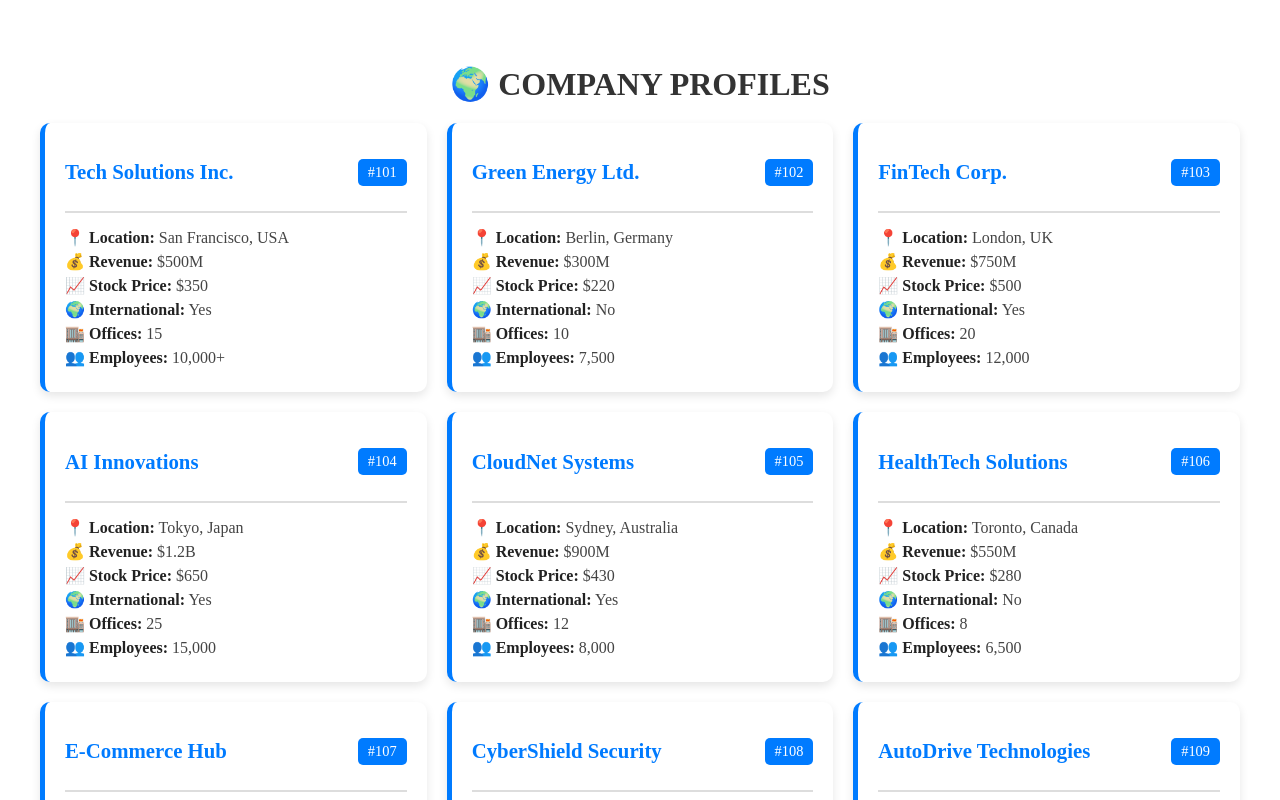
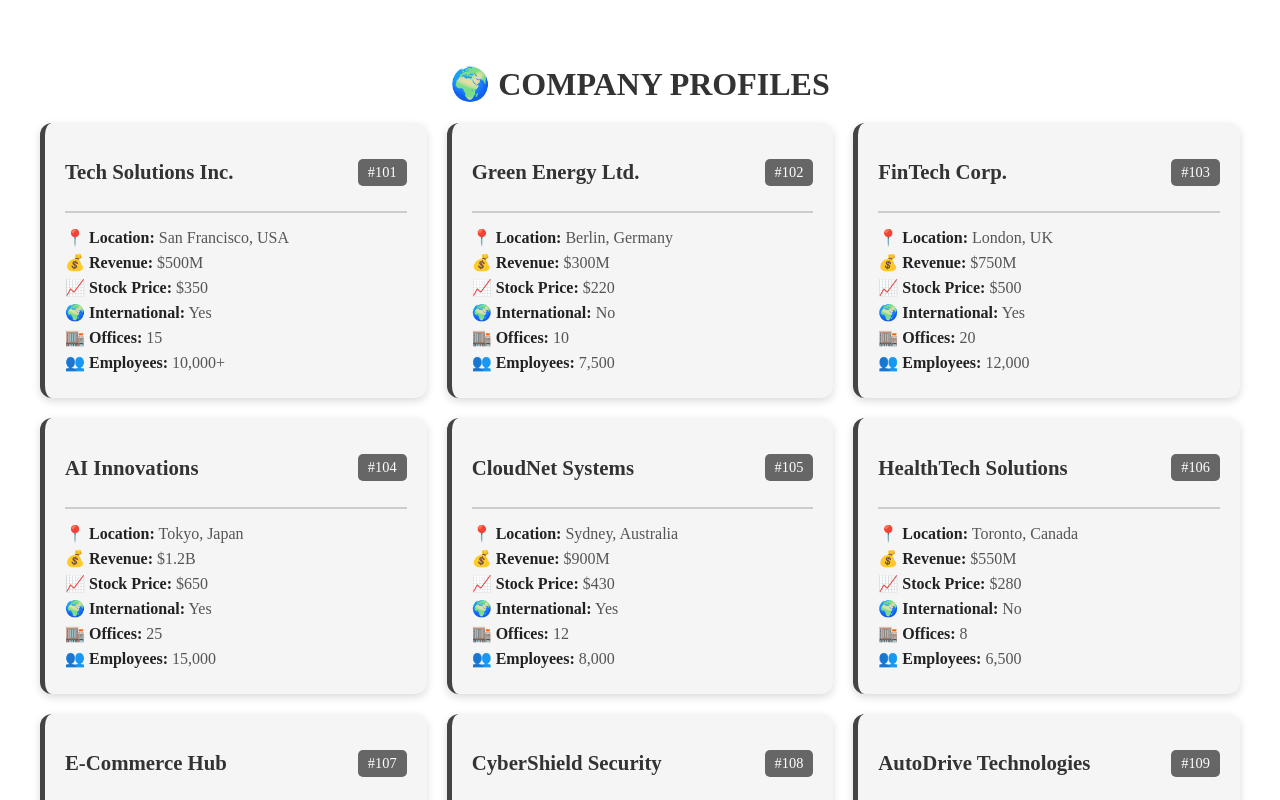
Before and after one commit to Karanbhuva18/advancegithub, a React (Vite) app: page / in a window 1280 px wide. Shown: the part 1620-2420 px from the top of the page. Built offline with nearby package versions, Linux system fonts and the light colour scheme.

Commit message:
change theme of company card

```diff
--- a/src/ComapanyCard/companyCard.css
+++ b/src/ComapanyCard/companyCard.css
@@ -17,24 +17,25 @@
 /* Grid Layout */
 .company-grid {
   display: grid;
-  grid-template-columns: repeat(auto-fit, minmax(300px, 1fr));
+  grid-template-columns: repeat(auto-fit, minmax(320px, 1fr));
   gap: 20px;
   justify-content: center;
 }
 
 /* Individual Card */
 .company-card {
-  background: #fff;
-  border-radius: 10px;
+  background: #f5f5f5; /* Light Gray Background */
+  border-radius: 12px;
   padding: 20px;
-  box-shadow: 0px 4px 10px rgba(0, 0, 0, 0.1);
+  box-shadow: 0px 3px 8px rgba(0, 0, 0, 0.15);
   transition: transform 0.3s ease, box-shadow 0.3s ease;
-  border-left: 5px solid #007bff;
+  border-left: 5px solid #444; /* Darker Accent */
 }
 
 .company-card:hover {
   transform: translateY(-5px);
   box-shadow: 0px 6px 15px rgba(0, 0, 0, 0.2);
+  background: #ebebeb; /* Slightly Darker on Hover */
 }
 
 /* Header Section */
@@ -42,19 +43,19 @@
   display: flex;
   justify-content: space-between;
   align-items: center;
-  border-bottom: 2px solid #ddd;
+  border-bottom: 2px solid #ccc;
   padding-bottom: 10px;
   margin-bottom: 15px;
 }
 
 .company-name {
   font-size: 1.3rem;
-  color: #007bff;
+  color: #333;
   font-weight: bold;
 }
 
 .company-id {
-  background: #007bff;
+  background: #666;
   color: #fff;
   padding: 5px 10px;
   border-radius: 5px;
@@ -63,9 +64,9 @@
 
 /* Details Section */
 .company-details p {
-  margin: 5px 0;
+  margin: 6px 0;
   font-size: 1rem;
-  color: #444;
+  color: #555;
   text-align: left;
 }
 
```
Also changed, not shown: src/ComapanyCard/index.jsx (+18 -6 lines).
